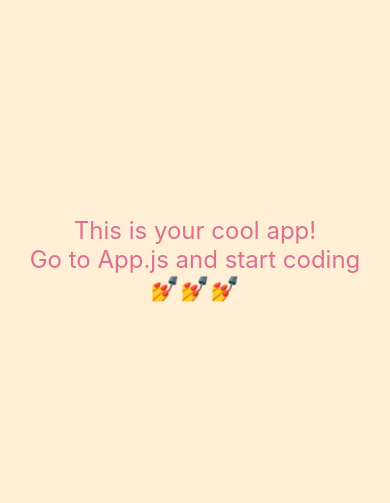
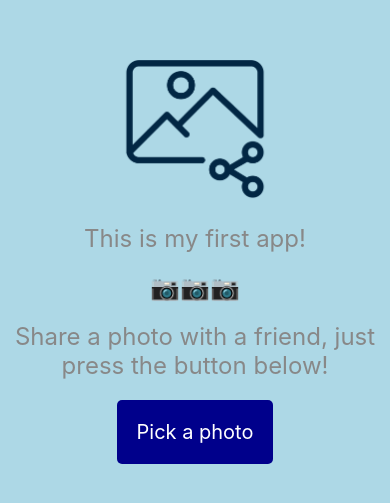
Before and after one commit to Technigo/project-react-native-app, a React Native app: screen / in a window 390 px wide. Shown: the part 163-666 px from the top of the page. Built offline with nearby package versions, Linux system fonts and the light colour scheme.

Commit message:
Initial commit

```diff
--- a/App.js
+++ b/App.js
@@ -1,24 +1,87 @@
 import React from 'react'
 import styled from 'styled-components/native'
+import { Image, View, Text, TouchableOpacity } from 'react-native'
+import logo from './assets/logo.png'
+import * as ImagePicker from 'expo-image-picker'
 
 const Container = styled.View`
   flex: 1;
-  background-color: papayawhip;
+  background-color: lightblue;
   justify-content: center;
   align-items: center;
 `
-
 const Title = styled.Text`
   font-size: 24px;
-  color: palevioletred;
+  color: #888;
+  text-align: center;
+  margin-bottom: 20px;
+`
+const Logo = styled.Image`
+  width: 150px;
+  height: 150px;
+  margin-bottom: 20px;
+`
+const Button = styled.TouchableOpacity`
+  background-color: darkblue;
+  padding: 20px;
+  border-radius: 5px;
+`
+const ButtonText = styled.Text`
+  font-size: 20px;
+  color: white;
+`
+const ImageContainer = styled.View`
+  flex: 1;
+  background-color: lightblue;
+  justify-content: center;
+  align-items: center;
+`
+const PickedImage = styled.Image`
+  width: 300px;
+  height: 300px;
 `
 
 const App = () => {
+  let [selectedImage, setSelectedImage] = React.useState(null)
+
+  let openImagePickerAsync = async () => {
+    let permissionResult = await
+      ImagePicker.requestCameraRollPermissionsAsync()
+
+    if (permissionResult.granted === false) {
+      alert("Permission to access camera roll is required!")
+      return
+    }
+
+    let pickerResult = await ImagePicker.launchImageLibraryAsync()
+
+    if (pickerResult.cancelled === true) {
+      return
+    }
+    setSelectedImage({ localUri: pickerResult.uri })
+  }
+
+  if (selectedImage !== null) {
+    return (
+      <ImageContainer>
+        <PickedImage
+          source={{ uri: selectedImage.localUri }}>
+        </PickedImage>
+      </ImageContainer>
+    )
+  }
+
   return (
     <Container>
-      <Title>This is your cool app!</Title>
-      <Title>Go to App.js and start coding</Title>
-      <Title>💅💅💅</Title>
+      <View>
+        <Logo source={logo} />
+      </View>
+      <Title>This is my first app!</Title>
+      <Title>📷📷📷</Title>
+      <Title>Share a photo with a friend, just press the button below!</Title>
+      <Button onPress={openImagePickerAsync}>
+        <ButtonText>Pick a photo</ButtonText>
+      </Button>
     </Container>
   )
 }
--- a/package.json
+++ b/package.json
@@ -16,7 +16,8 @@
     "react-dom": "16.8.3",
     "react-native": "https://github.com/expo/react-native/archive/sdk-35.0.0.tar.gz",
     "react-native-web": "^0.11.7",
-    "styled-components": "^4.4.1"
+    "styled-components": "^4.4.1",
+    "expo-image-picker": "~7.0.0"
   },
   "devDependencies": {
     "babel-preset-expo": "^7.1.0"
```
Also changed, not shown: assets/logo.png (added), 1 other file (tests, documents, lock files or other folders).
